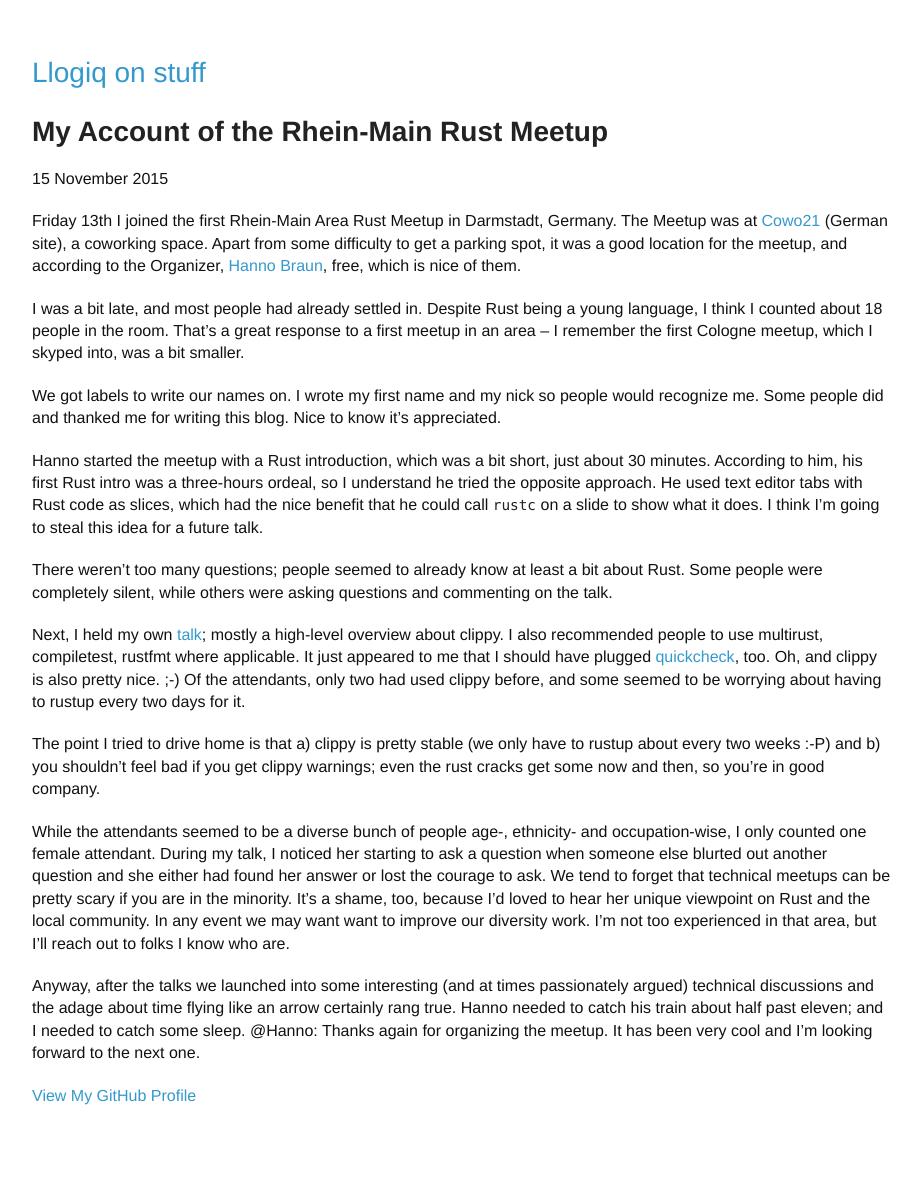
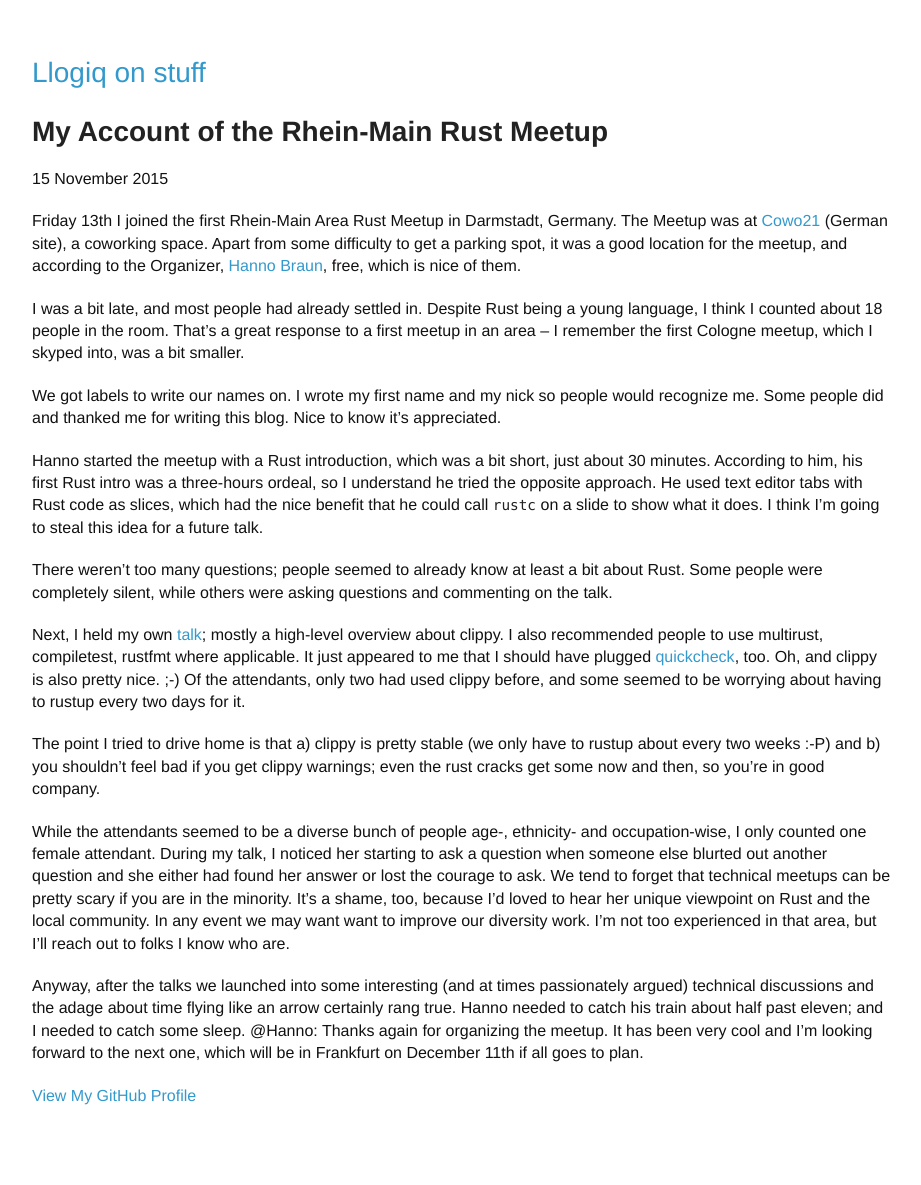
Before and after one commit to llogiq/llogiq.github.io, a Jekyll site: the page built from _posts/2015-11-15-meetup.md, in a window 1280 px wide. Shown: the whole page, without its empty margins (178-1099 px from the left). Built offline with Jekyll 4.4.1, drawn with Linux system fonts in a browser that asks for light colours.

Commit message:
Added time/date of the next meetup

```diff
--- a/_posts/2015-11-15-meetup.md
+++ b/_posts/2015-11-15-meetup.md
@@ -54,4 +54,5 @@ Anyway, after the talks we launched into some interesting (and at times
 passionately argued) technical discussions and the adage about time flying like
 an arrow certainly rang true. Hanno needed to catch his train about half past
 eleven; and I needed to catch some sleep. @Hanno: Thanks again for organizing
-the meetup. It has been very cool and I'm looking forward to the next one.
+the meetup. It has been very cool and I'm looking forward to the next one,
+which will be in Frankfurt on December 11th if all goes to plan.
```
